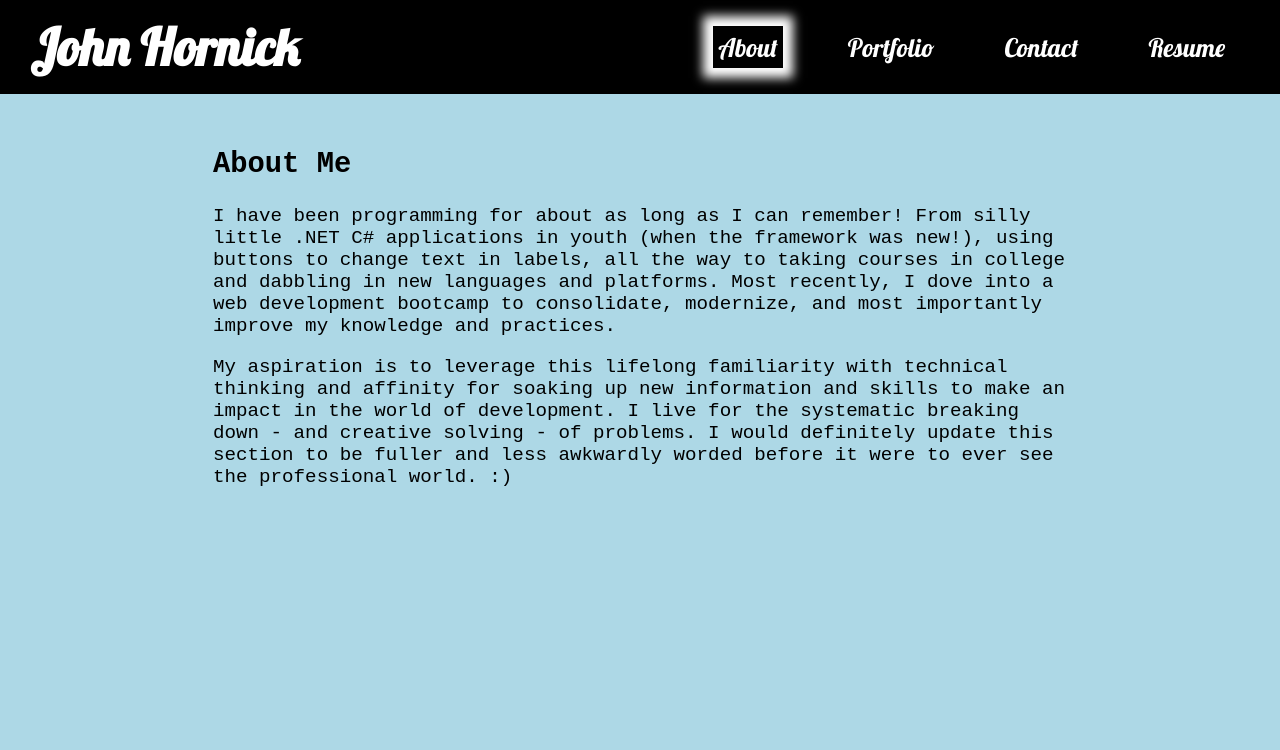
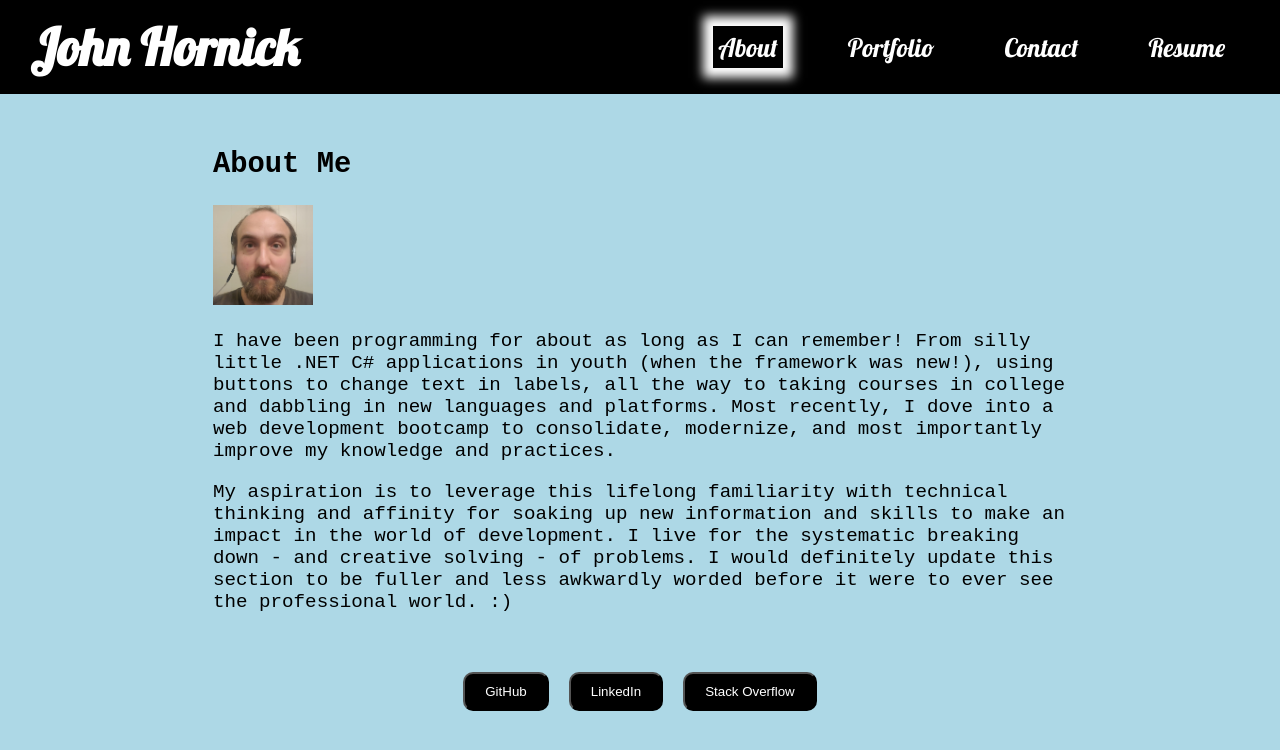
Before and after one commit to hornickjohn/react-portfolio, a React (Create React App) app: page / in a window 1280 px wide. Shown: the top 750 px of the page. Built offline with nearby package versions, Linux system fonts and the light colour scheme.

Commit message:
Footer, aboutme pic added.

```diff
--- a/src/components/Footer.js
+++ b/src/components/Footer.js
@@ -2,7 +2,13 @@ import React from 'react';
 
 //TODO remove props if unused
 function Footer(props) {
-
+    return (
+        <footer className="center-content">
+            <a href="https://github.com/hornickjohn" target="_blank"><button>GitHub</button></a>
+            <a href="https://www.linkedin.com/in/john-hornick-2724063a/" target="_blank"><button>LinkedIn</button></a>
+            <a href="https://stackoverflow.com/users/21330083/jhornick" target="_blank"><button>Stack Overflow</button></a>
+        </footer>
+    );
 }
 
 export default Footer;
--- a/src/components/pages/About.js
+++ b/src/components/pages/About.js
@@ -7,6 +7,7 @@ export default function About() {
                 <h2>
                     About Me
                 </h2>
+                <img src="/port_img/mepic.jpg" />
                 <p>
                     I have been programming for about as long as I can remember! From silly little .NET C# applications in youth (when the framework was new!), using buttons to change text in labels, all the way to taking courses in college and dabbling in new languages and platforms. Most recently, I dove into a web development bootcamp to consolidate, modernize, and most importantly improve my knowledge and practices.
                 </p>
--- a/src/index.css
+++ b/src/index.css
@@ -75,6 +75,10 @@ header h1 {
 #about-area {
   width:70%;
   font-size:larger;
+}
+#about-area img {
+  width:100px;
+  height:100px;
 }
 
 /* Behavior of link cards in project section */
@@ -177,6 +181,10 @@ header h1 {
   width:100%;
 }
 
+footer a {
+  margin:10px;
+}
+
 main {
   padding:30px;
 }
```
Also changed, not shown: public/port_img/mepic.jpg (added).
